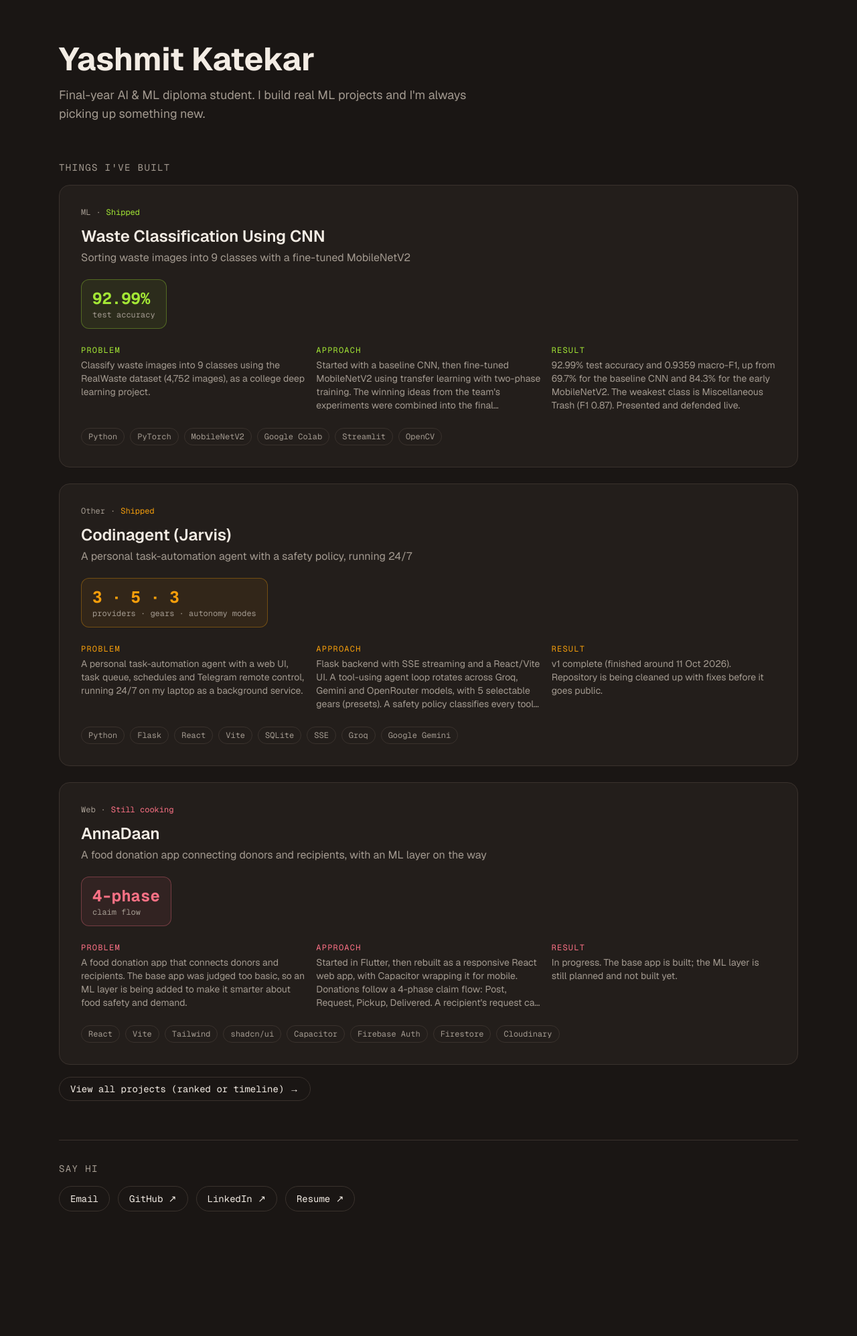
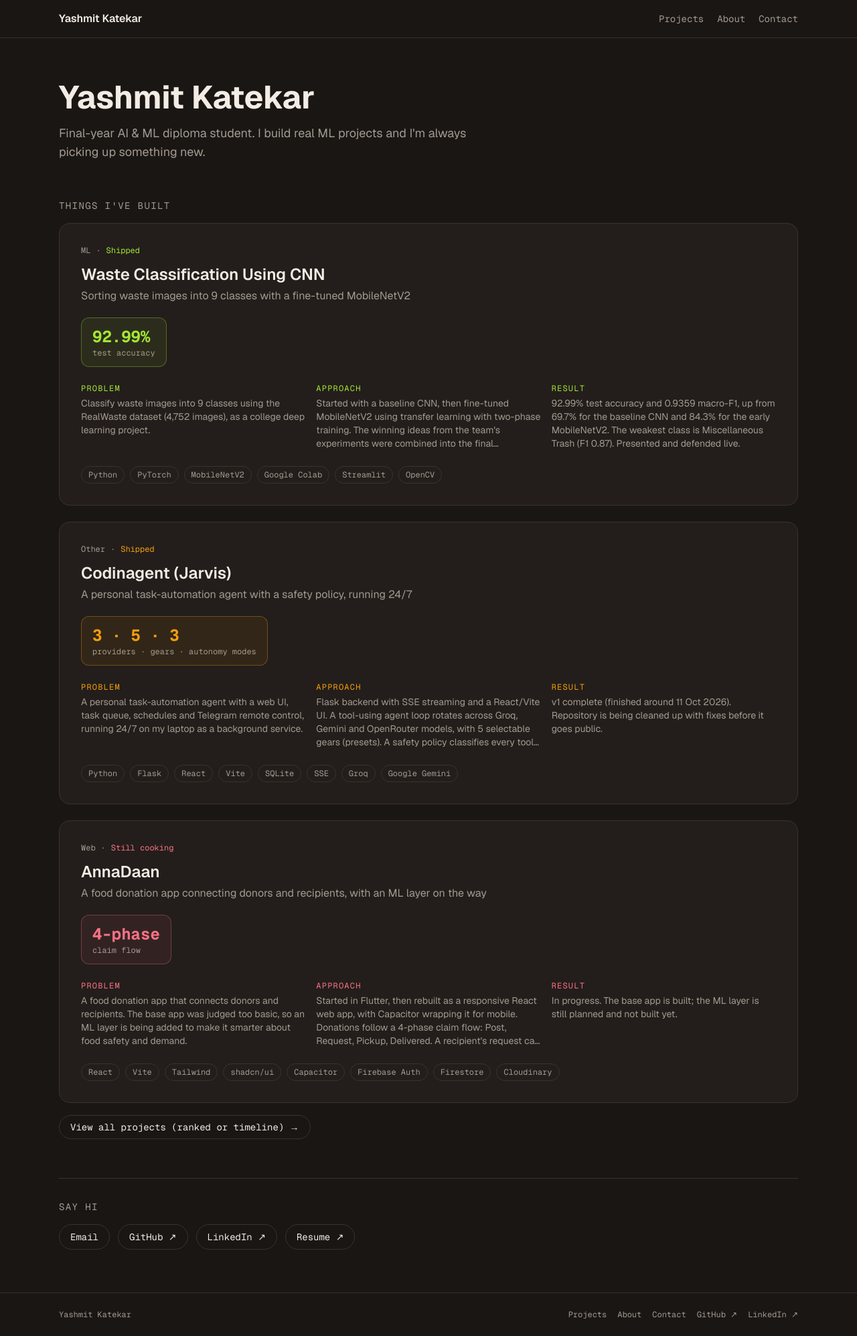
Before and after one commit to Katekar3/portfolio, a Next.js app: page / in a window 1280 px wide. Shown: the whole page at 67% size. Before the commit the page ends 1873 px from the top, so only its background shows below. Built offline with nearby package versions, Linux system fonts and the light colour scheme.

Commit message:
agent checkpoint

```diff
--- a/app/layout.tsx
+++ b/app/layout.tsx
@@ -1,5 +1,7 @@
 import type { Metadata } from "next";
+import Link from "next/link";
 import { Geist, Geist_Mono } from "next/font/google";
+import { site } from "@/data/site";
 import "./globals.css";
 
 const geistSans = Geist({
@@ -13,9 +15,17 @@ const geistMono = Geist_Mono({
 });
 
 export const metadata: Metadata = {
-  title: "Create Next App",
-  description: "Generated by create next app",
+  title: "Yashmit Katekar | AI & ML Portfolio",
+  description:
+    "Portfolio of Yashmit Katekar, a final-year AI & ML diploma student. Real ML and web projects, with the problem, approach and result for each.",
 };
+
+// Edit this list to add or remove nav links (header and footer both use it)
+const nav = [
+  { href: "/projects", label: "Projects" },
+  { href: "/about", label: "About" },
+  { href: "/contact", label: "Contact" },
+];
 
 export default function RootLayout({ children }: LayoutProps<"/">) {
   return (
@@ -24,8 +34,52 @@ export default function RootLayout({ children }: LayoutProps<"/">) {
       className={`${geistSans.variable} ${geistMono.variable} h-full antialiased`}
     >
       <body className="min-h-full flex flex-col" suppressHydrationWarning>
-  {children}
-</body>
+        <header className="border-b border-border">
+          <div className="mx-auto flex w-full max-w-6xl items-center justify-between gap-4 px-6 py-4">
+            <Link href="/" className="font-semibold hover:text-muted">
+              {site.name}
+            </Link>
+            <nav className="flex items-center gap-5 font-mono text-sm text-muted">
+              {nav.map((n) => (
+                <Link key={n.href} href={n.href} className="hover:text-foreground">
+                  {n.label}
+                </Link>
+              ))}
+            </nav>
+          </div>
+        </header>
+
+        {children}
+
+        <footer className="mt-auto border-t border-border">
+          <div className="mx-auto flex w-full max-w-6xl flex-wrap items-center justify-between gap-3 px-6 py-6 font-mono text-xs text-muted">
+            <span>{site.name}</span>
+            <div className="flex flex-wrap gap-4">
+              {nav.map((n) => (
+                <Link key={n.href} href={n.href} className="hover:text-foreground">
+                  {n.label}
+                </Link>
+              ))}
+              <a
+                href={site.links.github}
+                target="_blank"
+                rel="noreferrer"
+                className="hover:text-foreground"
+              >
+                GitHub ↗
+              </a>
+              <a
+                href={site.links.linkedin}
+                target="_blank"
+                rel="noreferrer"
+                className="hover:text-foreground"
+              >
+                LinkedIn ↗
+              </a>
+            </div>
+          </div>
+        </footer>
+      </body>
     </html>
   );
 }
```
